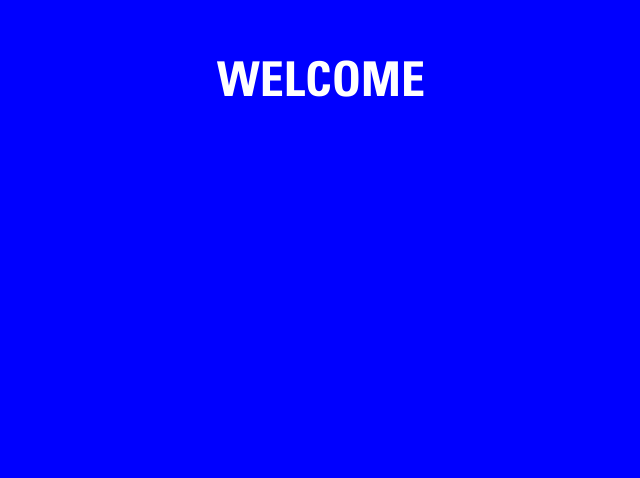
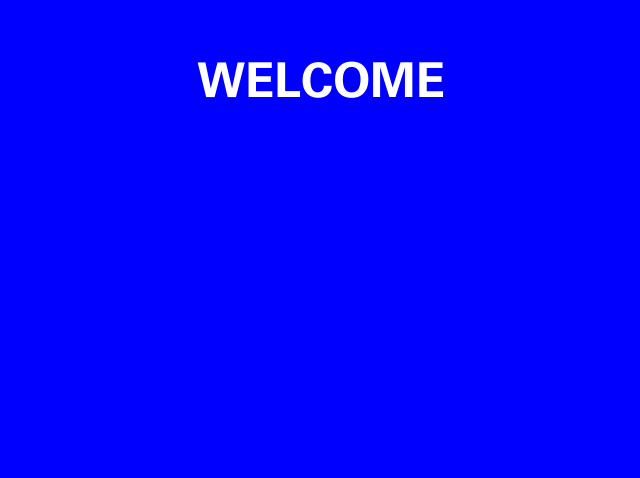
Before and after one commit to amirzenoozi/smal-interview, a React (Create React App) app: page / in a window 1280 px wide. Shown: the part 322-800 px from the top of the page, without its empty margins (319-959 px from the left). Built offline with nearby package versions, Linux system fonts and the light colour scheme; some icons are missing.

Commit message:
:lipstick: Feat: Use `Mixins` For Typography Styles

```diff
--- a/src/pages/home/style.scss
+++ b/src/pages/home/style.scss
@@ -24,22 +24,19 @@
     }
 
     &__desc {
-        font-family: 'Univers67BoldCondensed';
+        @include font-desc;
         text-align: center;
-        font-size: px-to-rem(28);
         text-transform: uppercase;
         margin-bottom: px-to-rem(64);
-        line-height: 1.4;
         background: -webkit-radial-gradient(#eee, #333);
         background-size: 100%;
         -webkit-background-clip: text;
         -webkit-text-fill-color: transparent;
     }
     &__title {
+        @include font-heading-1;
         text-align: center;
-        font-size: px-to-rem(48);
         text-transform: uppercase;
-        font-family: 'Univers67BoldCondensed';
     }
 
     &--blue {
@@ -110,10 +107,10 @@
         text-align: center;
     }
     h3 {
+        @include font-heading-2;
         text-align: center;
         margin-bottom: px-to-rem(8);
         text-transform: uppercase;
-        font-size: px-to-rem(22);
     }
     p {
         text-align: center;
```
